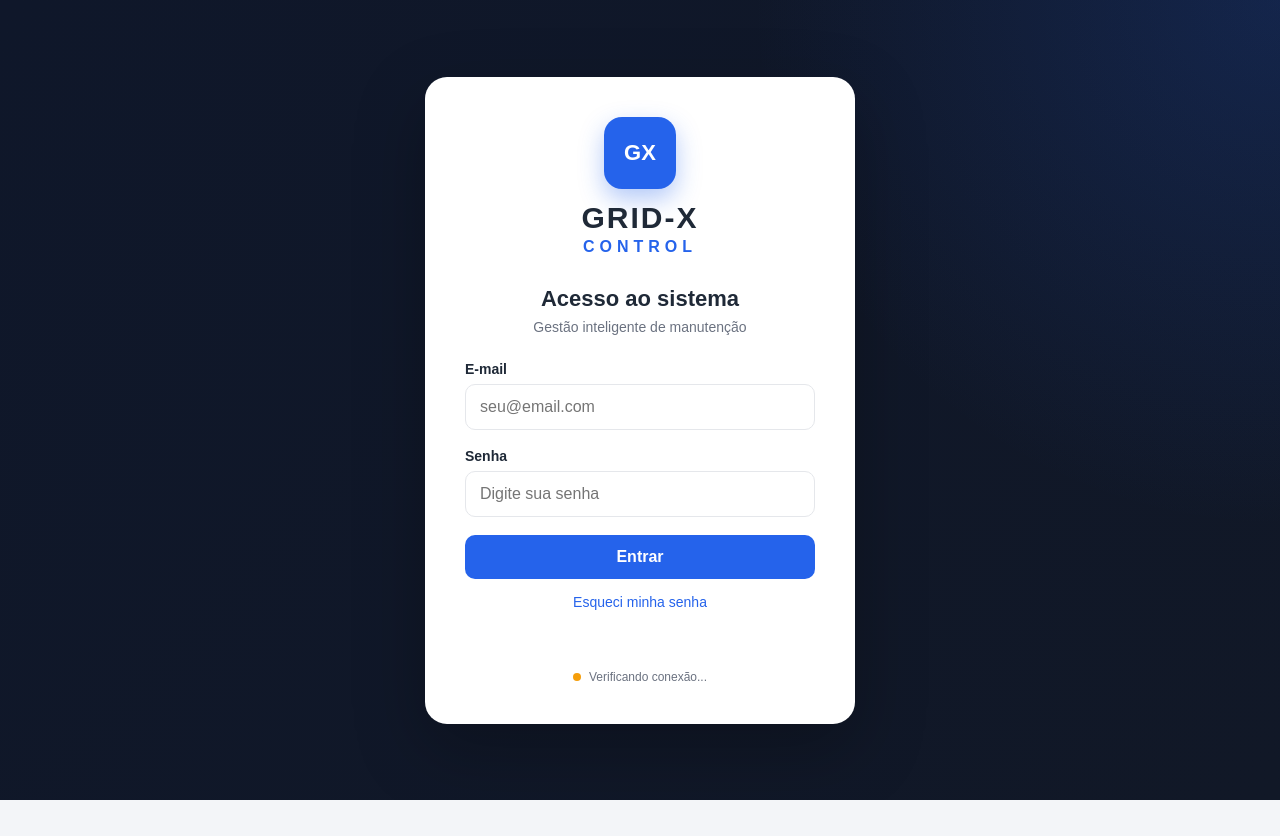
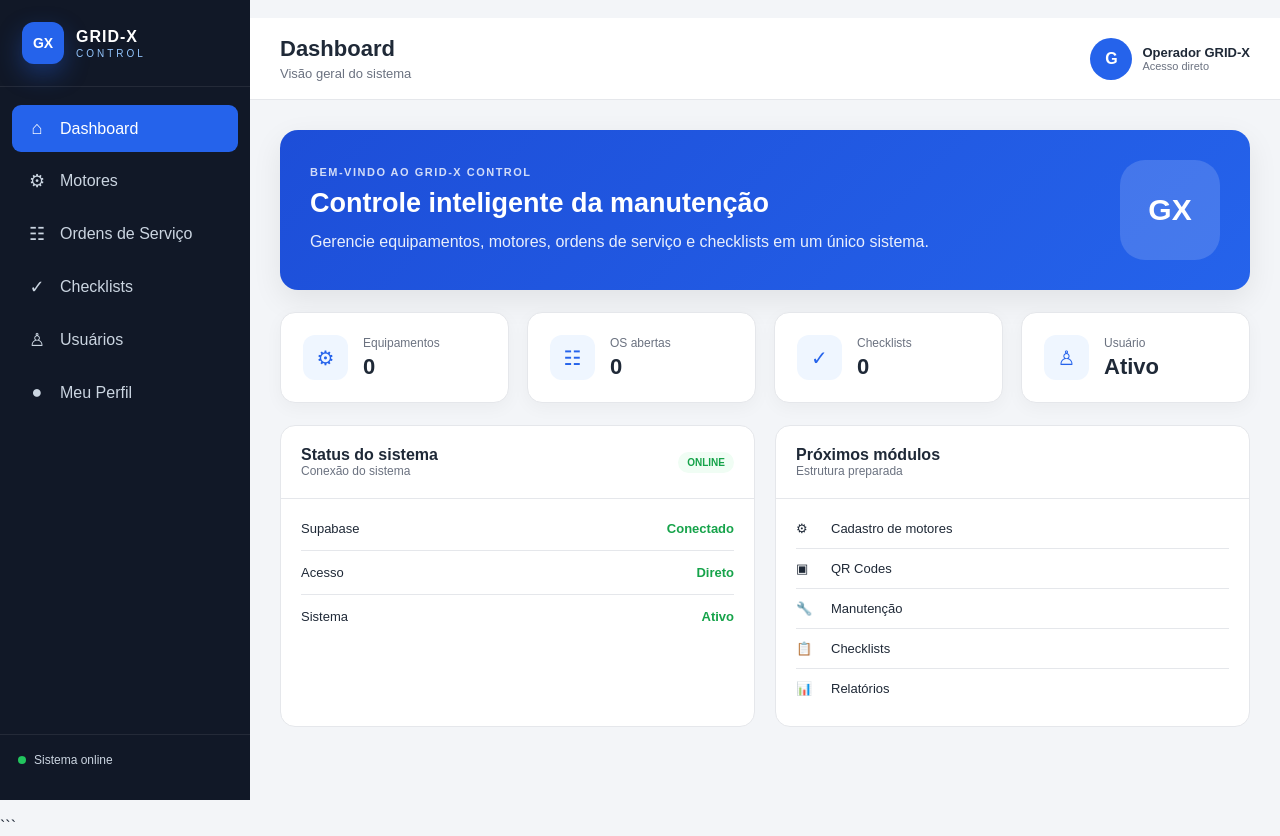
Before and after one commit to luisfelipesouza990-web/gridX, a plain HTML site: page index.html in a window 1280 px wide. Before the commit the page ends 800 px from the top, so only its background shows below. Drawn offline with nearby package versions, Linux system fonts and the light colour scheme.

Commit message:
Update index.html

````diff
--- a/index.html
+++ b/index.html
@@ -1,106 +1,59 @@
+```html
 <!DOCTYPE html>
 <html lang="pt-BR">
+
 <head>
+
     <meta charset="UTF-8">
 
-    <meta name="viewport"
-          content="width=device-width, initial-scale=1.0">
+    <meta
+        name="viewport"
+        content="width=device-width, initial-scale=1.0"
+    >
 
-    <meta name="theme-color" content="#111827">
+    <meta
+        name="theme-color"
+        content="#111827"
+    >
 
     <title>GRID-X CONTROL</title>
 
-    <link rel="stylesheet" href="style.css">
+    <link
+        rel="stylesheet"
+        href="style.css"
+    >
 
     <!-- Supabase -->
-    <script src="https://cdn.jsdelivr.net/npm/@supabase/supabase-js@2"></script>
+    <script
+        src="https://cdn.jsdelivr.net/npm/@supabase/supabase-js@2">
+    </script>
+
 </head>
 
+
 <body>
-
-    <!-- =========================================================
-         TELA DE LOGIN
-    ========================================================== -->
-
-    <section id="loginScreen" class="screen login-screen">
-
-        <div class="login-card">
-
-            <div class="logo-area">
-                <div class="logo-icon">GX</div>
-
-                <h1>GRID-X</h1>
-                <p>CONTROL</p>
-            </div>
-
-            <div class="login-title">
-                <h2>Acesso ao sistema</h2>
-                <span>Gestão inteligente de manutenção</span>
-            </div>
-
-            <form id="loginForm">
-
-                <div class="input-group">
-                    <label for="email">E-mail</label>
-
-                    <input
-                        type="email"
-                        id="email"
-                        placeholder="seu@email.com"
-                        autocomplete="email"
-                        required
-                    >
-                </div>
-
-                <div class="input-group">
-                    <label for="password">Senha</label>
-
-                    <input
-                        type="password"
-                        id="password"
-                        placeholder="Digite sua senha"
-                        autocomplete="current-password"
-                        required
-                    >
-                </div>
-
-                <button type="submit" class="btn-primary">
-                    Entrar
-                </button>
-
-                <button
-                    type="button"
-                    id="forgotPassword"
-                    class="btn-link"
-                >
-                    Esqueci minha senha
-                </button>
-
-            </form>
-
-            <div id="loginMessage" class="message"></div>
-
-            <div class="connection-status">
-                <span id="connectionDot"></span>
-                <span id="connectionText">
-                    Verificando conexão...
-                </span>
-            </div>
-
-        </div>
-
-    </section>
 
 
     <!-- =========================================================
          APLICAÇÃO
+         ACESSO DIRETO — SEM E-MAIL E SEM SENHA
     ========================================================== -->
 
-    <section id="appScreen" class="app-screen hidden">
+    <section
+        id="appScreen"
+        class="app-screen"
+    >
 
-        <!-- MENU LATERAL -->
 
-        <aside id="sidebar" class="sidebar">
+        <!-- =====================================================
+             MENU LATERAL
+        ====================================================== -->
+
+        <aside
+            id="sidebar"
+            class="sidebar"
+        >
+
 
             <div class="sidebar-logo">
 
@@ -109,8 +62,15 @@
                 </div>
 
                 <div>
-                    <strong>GRID-X</strong>
-                    <span>CONTROL</span>
+
+                    <strong>
+                        GRID-X
+                    </strong>
+
+                    <span>
+                        CONTROL
+                    </span>
+
                 </div>
 
             </div>
@@ -118,12 +78,20 @@
 
             <nav class="menu">
 
+
                 <button
                     class="menu-item active"
                     data-section="dashboard"
                 >
-                    <span class="menu-icon">⌂</span>
-                    <span>Dashboard</span>
+
+                    <span class="menu-icon">
+                        ⌂
+                    </span>
+
+                    <span>
+                        Dashboard
+                    </span>
+
                 </button>
 
 
@@ -131,8 +99,15 @@
                     class="menu-item"
                     data-section="motores"
                 >
-                    <span class="menu-icon">⚙</span>
-                    <span>Motores</span>
+
+                    <span class="menu-icon">
+                        ⚙
+                    </span>
+
+                    <span>
+                        Motores
+                    </span>
+
                 </button>
 
 
@@ -140,8 +115,15 @@
                     class="menu-item"
                     data-section="ordens"
                 >
-                    <span class="menu-icon">☷</span>
-                    <span>Ordens de Serviço</span>
+
+                    <span class="menu-icon">
+                        ☷
+                    </span>
+
+                    <span>
+                        Ordens de Serviço
+                    </span>
+
                 </button>
 
 
@@ -149,8 +131,15 @@
                     class="menu-item"
                     data-section="checklists"
                 >
-                    <span class="menu-icon">✓</span>
-                    <span>Checklists</span>
+
+                    <span class="menu-icon">
+                        ✓
+                    </span>
+
+                    <span>
+                        Checklists
+                    </span>
+
                 </button>
 
 
@@ -158,8 +147,15 @@
                     class="menu-item"
                     data-section="usuarios"
                 >
-                    <span class="menu-icon">♙</span>
-                    <span>Usuários</span>
+
+                    <span class="menu-icon">
+                        ♙
+                    </span>
+
+                    <span>
+                        Usuários
+                    </span>
+
                 </button>
 
 
@@ -167,39 +163,58 @@
                     class="menu-item"
                     data-section="perfil"
                 >
-                    <span class="menu-icon">●</span>
-                    <span>Meu Perfil</span>
+
+                    <span class="menu-icon">
+                        ●
+                    </span>
+
+                    <span>
+                        Meu Perfil
+                    </span>
+
                 </button>
+
 
             </nav>
 
 
             <div class="sidebar-bottom">
 
+
                 <div class="system-status">
+
                     <span class="status-dot"></span>
+
                     Sistema online
+
                 </div>
 
-                <button
-                    id="logoutButton"
-                    class="logout-button"
-                >
-                    ⇥ Sair
-                </button>
+
+                <!--
+                    Não existe mais botão de sair,
+                    pois não existe login.
+                -->
+
 
             </div>
+
 
         </aside>
 
 
-        <!-- CONTEÚDO PRINCIPAL -->
+        <!-- =====================================================
+             CONTEÚDO PRINCIPAL
+        ====================================================== -->
 
         <main class="main-content">
 
-            <!-- CABEÇALHO -->
+
+            <!-- =================================================
+                 CABEÇALHO
+            ================================================== -->
 
             <header class="topbar">
+
 
                 <button
                     id="mobileMenuButton"
@@ -207,6 +222,7 @@
                 >
                     ☰
                 </button>
+
 
                 <div class="topbar-title">
 
@@ -223,23 +239,30 @@
 
                 <div class="user-area">
 
-                    <div class="user-avatar" id="userAvatar">
-                        U
+
+                    <div
+                        class="user-avatar"
+                        id="userAvatar"
+                    >
+                        G
                     </div>
+
 
                     <div class="user-info">
 
                         <strong id="userName">
-                            Usuário
+                            Operador GRID-X
                         </strong>
 
                         <span id="userEmail">
-                            —
+                            Acesso direto
                         </span>
 
                     </div>
 
+
                 </div>
+
 
             </header>
 
@@ -253,17 +276,22 @@
                 class="page-section active-section"
             >
 
+
                 <div class="welcome-card">
 
+
                     <div>
+
 
                         <span class="welcome-label">
                             BEM-VINDO AO GRID-X CONTROL
                         </span>
 
+
                         <h2>
                             Controle inteligente da manutenção
                         </h2>
+
 
                         <p>
                             Gerencie equipamentos, motores,
@@ -271,16 +299,20 @@
                             em um único sistema.
                         </p>
 
+
                     </div>
+
 
                     <div class="welcome-icon">
                         GX
                     </div>
 
+
                 </div>
 
 
                 <div class="stats-grid">
+
 
                     <div class="stat-card">
 
@@ -289,10 +321,15 @@
                         </div>
 
                         <div>
-                            <span>Equipamentos</span>
+
+                            <span>
+                                Equipamentos
+                            </span>
+
                             <strong id="motorCount">
                                 0
                             </strong>
+
                         </div>
 
                     </div>
@@ -305,10 +342,15 @@
                         </div>
 
                         <div>
-                            <span>OS abertas</span>
+
+                            <span>
+                                OS abertas
+                            </span>
+
                             <strong id="osCount">
                                 0
                             </strong>
+
                         </div>
 
                     </div>
@@ -321,10 +363,15 @@
                         </div>
 
                         <div>
-                            <span>Checklists</span>
+
+                            <span>
+                                Checklists
+                            </span>
+
                             <strong id="checklistCount">
                                 0
                             </strong>
+
                         </div>
 
                     </div>
@@ -337,38 +384,55 @@
                         </div>
 
                         <div>
-                            <span>Usuário</span>
+
+                            <span>
+                                Usuário
+                            </span>
+
                             <strong id="profileStatus">
                                 Ativo
                             </strong>
+
                         </div>
 
                     </div>
+
 
                 </div>
 
 
                 <div class="dashboard-grid">
 
+
                     <div class="panel">
+
 
                         <div class="panel-header">
 
+
                             <div>
-                                <h3>Status do sistema</h3>
+
+                                <h3>
+                                    Status do sistema
+                                </h3>
+
                                 <span>
-                                    Conexões e autenticação
+                                    Conexão do sistema
                                 </span>
+
                             </div>
+
 
                             <span class="online-badge">
                                 ONLINE
                             </span>
 
+
                         </div>
 
 
                         <div class="status-list">
+
 
                             <div class="status-row">
 
@@ -389,14 +453,14 @@
                             <div class="status-row">
 
                                 <span>
-                                    Autenticação
+                                    Acesso
                                 </span>
 
                                 <strong
                                     id="authStatus"
                                     class="status-ok"
                                 >
-                                    Verificada
+                                    Direto
                                 </strong>
 
                             </div>
@@ -405,69 +469,113 @@
                             <div class="status-row">
 
                                 <span>
-                                    Sessão
+                                    Sistema
                                 </span>
 
                                 <strong
                                     id="sessionStatus"
                                     class="status-ok"
                                 >
-                                    Ativa
+                                    Ativo
                                 </strong>
 
                             </div>
 
+
                         </div>
+
 
                     </div>
 
 
                     <div class="panel">
 
+
                         <div class="panel-header">
 
+
                             <div>
-                                <h3>Próximos módulos</h3>
+
+                                <h3>
+                                    Próximos módulos
+                                </h3>
+
                                 <span>
                                     Estrutura preparada
                                 </span>
+
                             </div>
+
 
                         </div>
 
 
                         <div class="module-list">
 
+
                             <div class="module-item">
-                                <span>⚙</span>
+
+                                <span>
+                                    ⚙
+                                </span>
+
                                 Cadastro de motores
+
                             </div>
 
+
                             <div class="module-item">
-                                <span>▣</span>
+
+                                <span>
+                                    ▣
+                                </span>
+
                                 QR Codes
+
                             </div>
 
+
                             <div class="module-item">
-                                <span>🔧</span>
+
+                                <span>
+                                    🔧
+                                </span>
+
                                 Manutenção
+
                             </div>
 
+
                             <div class="module-item">
-                                <span>📋</span>
+
+                                <span>
+                                    📋
+                                </span>
+
                                 Checklists
+
                             </div>
 
+
                             <div class="module-item">
-                                <span>📊</span>
+
+                                <span>
+                                    📊
+                                </span>
+
                                 Relatórios
+
                             </div>
+
 
                         </div>
 
+
                     </div>
 
+
                 </div>
+
 
             </section>
 
@@ -481,33 +589,44 @@
                 class="page-section"
             >
 
+
                 <div class="section-header">
 
+
                     <div>
-                        <h2>Equipamentos e motores</h2>
+
+                        <h2>
+                            Equipamentos e motores
+                        </h2>
 
                         <p>
                             Cadastro e gerenciamento dos
                             equipamentos da empresa.
                         </p>
+
                     </div>
+
 
                     <button class="btn-primary">
                         + Novo motor
                     </button>
+
 
                 </div>
 
 
                 <div class="empty-state">
 
+
                     <div class="empty-icon">
                         ⚙
                     </div>
 
+
                     <h3>
                         Módulo de motores
                     </h3>
+
 
                     <p>
                         A estrutura do sistema está preparada.
@@ -515,7 +634,9 @@
                         40 motores ao banco de dados.
                     </p>
 
+
                 </div>
+
 
             </section>
 
@@ -529,39 +650,52 @@
                 class="page-section"
             >
 
+
                 <div class="section-header">
 
+
                     <div>
-                        <h2>Ordens de Serviço</h2>
+
+                        <h2>
+                            Ordens de Serviço
+                        </h2>
 
                         <p>
                             Controle das atividades de manutenção.
                         </p>
+
                     </div>
+
 
                     <button class="btn-primary">
                         + Nova OS
                     </button>
+
 
                 </div>
 
 
                 <div class="empty-state">
 
+
                     <div class="empty-icon">
                         ☷
                     </div>
 
+
                     <h3>
                         Ordens de Serviço
                     </h3>
+
 
                     <p>
                         Este módulo será conectado ao Supabase
                         nas próximas etapas.
                     </p>
 
+
                 </div>
+
 
             </section>
 
@@ -575,39 +709,52 @@
                 class="page-section"
             >
 
+
                 <div class="section-header">
 
+
                     <div>
-                        <h2>Checklists</h2>
+
+                        <h2>
+                            Checklists
+                        </h2>
 
                         <p>
                             Controle das inspeções e rotinas.
                         </p>
+
                     </div>
+
 
                     <button class="btn-primary">
                         + Novo checklist
                     </button>
+
 
                 </div>
 
 
                 <div class="empty-state">
 
+
                     <div class="empty-icon">
                         ✓
                     </div>
 
+
                     <h3>
                         Checklists
                     </h3>
+
 
                     <p>
                         O sistema será preparado para os
                         checklists da manutenção.
                     </p>
 
+
                 </div>
+
 
             </section>
 
@@ -621,29 +768,39 @@
                 class="page-section"
             >
 
+
                 <div class="section-header">
 
+
                     <div>
-                        <h2>Usuários</h2>
+
+                        <h2>
+                            Usuários
+                        </h2>
 
                         <p>
                             Controle dos usuários autorizados
                             a utilizar o sistema.
                         </p>
+
                     </div>
+
 
                 </div>
 
 
                 <div class="empty-state">
 
+
                     <div class="empty-icon">
                         ♙
                     </div>
 
+
                     <h3>
                         Gerenciamento de usuários
                     </h3>
+
 
                     <p>
                         O gerenciamento avançado de perfis
@@ -651,7 +808,9 @@
                         etapas.
                     </p>
 
+
                 </div>
+
 
             </section>
 
@@ -665,35 +824,48 @@
                 class="page-section"
             >
 
+
                 <div class="section-header">
 
+
                     <div>
-                        <h2>Meu Perfil</h2>
+
+                        <h2>
+                            Meu Perfil
+                        </h2>
 
                         <p>
-                            Informações da sua conta.
+                            Informações do acesso ao sistema.
                         </p>
+
                     </div>
+
 
                 </div>
 
 
                 <div class="profile-card">
 
-                    <div class="profile-avatar-large"
-                         id="profileAvatar">
-                        U
+
+                    <div
+                        class="profile-avatar-large"
+                        id="profileAvatar"
+                    >
+                        G
                     </div>
 
 
                     <div class="profile-details">
 
+
                         <div class="profile-field">
 
-                            <span>Nome</span>
+                            <span>
+                                Nome
+                            </span>
 
                             <strong id="profileName">
-                                —
+                                Operador GRID-X
                             </strong>
 
                         </div>
@@ -701,10 +873,12 @@
 
                         <div class="profile-field">
 
-                            <span>E-mail</span>
+                            <span>
+                                Acesso
+                            </span>
 
                             <strong id="profileEmail">
-                                —
+                                Acesso direto
                             </strong>
 
                         </div>
@@ -712,13 +886,15 @@
 
                         <div class="profile-field">
 
-                            <span>ID do usuário</span>
+                            <span>
+                                ID
+                            </span>
 
                             <strong
                                 id="profileId"
                                 class="small-text"
                             >
-                                —
+                                grid-x-local
                             </strong>
 
                         </div>
@@ -726,78 +902,40 @@
 
                         <div class="profile-field">
 
-                            <span>Status</span>
+                            <span>
+                                Status
+                            </span>
 
                             <strong class="status-ok">
-                                Conta ativa
+                                Sistema ativo
                             </strong>
 
                         </div>
 
+
                     </div>
+
 
                 </div>
 
+
             </section>
 
+
         </main>
+
 
     </section>
 
 
     <!-- =========================================================
-         MODAL DE RECUPERAÇÃO DE SENHA
+         JAVASCRIPT PRINCIPAL
     ========================================================== -->
-
-    <div
-        id="passwordModal"
-        class="modal hidden"
-    >
-
-        <div class="modal-card">
-
-            <button
-                id="closeModal"
-                class="modal-close"
-            >
-                ×
-            </button>
-
-            <h2>
-                Recuperar senha
-            </h2>
-
-            <p>
-                Informe seu e-mail para receber o
-                link de recuperação.
-            </p>
-
-            <input
-                type="email"
-                id="recoveryEmail"
-                placeholder="seu@email.com"
-            >
-
-            <button
-                id="sendRecovery"
-                class="btn-primary"
-            >
-                Enviar recuperação
-            </button>
-
-            <div
-                id="recoveryMessage"
-                class="message"
-            ></div>
-
-        </div>
-
-    </div>
-
-
-    <!-- JAVASCRIPT PRINCIPAL -->
 
     <script src="app.js"></script>
 
+
 </body>
+
 </html>
+```
````
